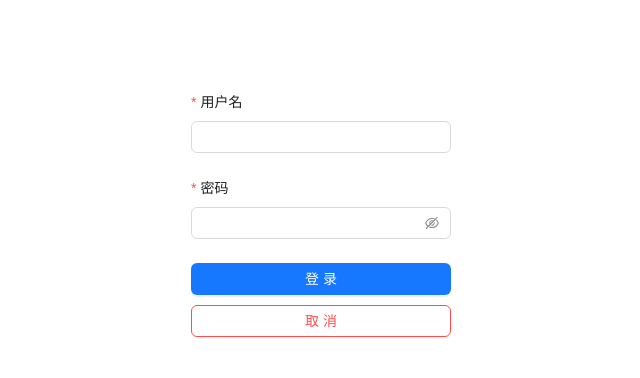
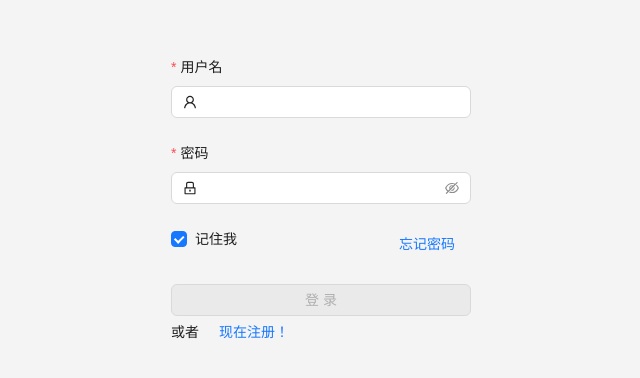
Before and after one commit to sugar-zero/diary-jia-wen-notes, a Vue app: page /login in a window 1280 px wide. Shown: the part 186-564 px from the top of the page, without its empty margins (319-959 px from the left). Built offline with nearby package versions, Linux system fonts and the light colour scheme.

Commit message:
1. 完成登录页面 2. 表单组件

```diff
--- a/src/assets/main.css
+++ b/src/assets/main.css
@@ -3,20 +3,20 @@
 #app {
   max-width: 1280px;
   margin: 0 auto;
-  padding: 2rem;
+  padding: 0 2rem;
   font-weight: normal;
 }
 
-a,
+/* a,
 .green {
   text-decoration: none;
   color: hsla(160, 100%, 37%, 1);
   transition: 0.4s;
   padding: 3px;
-}
+} */
 
 body {
-  background-color: #fff
+  background-color: #f4f4f5;
 }
 
 @media (hover: hover) {
@@ -33,7 +33,6 @@ body {
 
   #app {
     display: grid;
-    /* grid-template-columns: 1fr 1fr; */
     padding: 0 2rem;
   }
 }
--- a/src/components/componentsForm.vue
+++ b/src/components/componentsForm.vue
@@ -3,6 +3,7 @@
       :model="formData"
       name="basic"
       :layout="formConfig.inline"
+      @finish="onFinish"
     >
     <template v-for="(formItem,index) in formLabelData" :key="index">
       <a-form-item
@@ -11,21 +12,26 @@
         :name="formItem.model"
         :rules="[{ required: true, message: '请输入'+ formItem.label }]"
       >
-        <a-input v-model:value="formData[formItem.model]" v-if="formItem.type != 'passwd'"/>
-        <a-input-password v-model:value="formData[formItem.model]" v-else/>
+        <a-input v-model:value="formData[formItem.model]" v-if="formItem.type != 'passwd'"><template #prefix><component :is="icons[formItem.icon]" /></template></a-input>
+        <a-input-password v-model:value="formData[formItem.model]" v-else><template #prefix><component :is="icons[formItem.icon]"/></template></a-input-password>
       </a-form-item>
     </template>
     <!-- 按钮组 -->
     <div :style="formConfig.buttonStyle">
       <template v-for="(formConfigItem,index) in formConfig.button" :key="index">
-        <a-button :shape="formConfigItem.shape" danger :disabled="formConfigItem.disabled" v-if = "formConfigItem.type == 'danger'">{{formConfigItem.label}}</a-button>
-        <a-button :shape="formConfigItem.shape" ghost :disabled="formConfigItem.disabled" v-else-if = "formConfigItem.type == 'ghost'" >{{formConfigItem.label}}</a-button>
-        <a-button :shape="formConfigItem.shape" :disabled="formConfigItem.disabled" :type="formConfigItem.type ? formConfigItem.type : 'primary'" v-else>{{formConfigItem.label}}</a-button>
+        <a-button html-type="submit" :shape="formConfigItem.shape" danger :disabled="formConfigItem.disabled" v-if = "formConfigItem.type == 'danger'">{{formConfigItem.label}}</a-button>
+        <a-button html-type="submit" :shape="formConfigItem.shape" ghost :disabled="formConfigItem.disabled" v-else-if = "formConfigItem.type == 'ghost'" >{{formConfigItem.label}}</a-button>
+        <a-button html-type="submit" :shape="formConfigItem.shape" :disabled="formConfigItem.disabled" :type="formConfigItem.type ? formConfigItem.type : 'primary'" v-else>{{formConfigItem.label}}</a-button>
       </template>
     </div>
     </a-form>
   </template>
   <script lang="ts" setup>
-  import { defineProps } from "vue"
-  const {formData,formLabelData,formConfig} = defineProps(['formData','formLabelData','formConfig'])
+  import { defineProps,getCurrentInstance, type ComponentInternalInstance, ref } from "vue"
+  const {formData,formLabelData,formConfig,} = defineProps(['formData','formLabelData','formConfig'])
+  const proxy = getCurrentInstance() as ComponentInternalInstance
+  const icons = getCurrentInstance()?.appContext.config.globalProperties.$icons
+  const onFinish = (values: any) => {
+    proxy.emit('edit', values)
+  };
   </script>
--- a/src/main.ts
+++ b/src/main.ts
@@ -1,16 +1,29 @@
 import './assets/main.css'
 import { createApp } from 'vue'
+import { nextTick } from "@vue/runtime-core"
 import { Button, message } from 'ant-design-vue';
 import 'ant-design-vue/dist/reset.css'
 import { createPinia } from 'pinia'
+// 引入icon
+import * as Icons from '@ant-design/icons-vue';
 
 import App from './App.vue'
 import router from './router'
 
 const app = createApp(App)
 
+// 把icons注册到全局
+// Object.keys(Icons).forEach(key => {
+//     app.component(key, Icons[key])
+// })
+
 app.use(createPinia())
 app.use(router)
 
 app.use(Button).mount('#app')
-app.config.globalProperties.$message = message;
+
+nextTick(() => {
+    app.config.globalProperties.$icons = Icons
+    app.config.globalProperties.$message = message;
+    for (const key in Icons) { app.component(key, Icons[key]) }
+})
--- a/src/router/index.ts
+++ b/src/router/index.ts
@@ -5,8 +5,15 @@ const router = createRouter({
   routes: [
     {
       path: '/',
-      name: 'home',
-      component: () => import('@/views/home.vue')
+      component: () => import('@/views/Main.vue'),
+      redirect: 'home',
+      children:[
+        {
+          path: '/',
+          name: 'home',
+          component: () => import('@/views/home.vue')
+        },
+      ]
     },
     {
       path: '/login',
--- /dev/null
+++ b/src/views/Main.vue
@@ -0,0 +1,30 @@
+<script setup lang="ts">
+import {RouterView } from 'vue-router'
+import type { CSSProperties } from 'vue';
+const siderStyle: CSSProperties = {
+  textAlign: 'center',
+  lineHeight: '120px',
+  color: '#fff',
+  backgroundColor: 'rgba(255,255,255,0)',
+};
+const contentStyle: CSSProperties = {
+  textAlign: 'center',
+  minHeight: 120,
+  lineHeight: '120px',
+  padding: "0 2rem",
+};
+</script>
+
+<template>
+    <a-layout style="height: 100vh;">
+        <a-layout-sider :style="siderStyle"></a-layout-sider>
+        <a-layout>
+            <a-layout-content :style="contentStyle"><RouterView /></a-layout-content>
+            <a-layout-footer>Footer</a-layout-footer>
+        </a-layout>
+    </a-layout>
+</template>
+
+<style scoped>
+#app {}
+</style>
--- a/src/views/home.vue
+++ b/src/views/home.vue
@@ -1,8 +1,13 @@
 <script setup lang="ts">
+import { ref } from 'vue';
+
+const loading = ref(true);
 </script>
 
 <template>
-  This Home
+  <a-card style="width: 50vw" :loading="loading">
+    loading
+  </a-card>
 </template>
 
 <style scoped></style>
--- a/src/views/login.vue
+++ b/src/views/login.vue
@@ -1,39 +1,98 @@
 <script setup lang="ts">
-import loginForm from '@/components/componentsForm.vue'
-import { reactive, ref } from 'vue';
+import { reactive, ref, getCurrentInstance, type ComponentInternalInstance, computed } from 'vue';
+const proxy = getCurrentInstance() as ComponentInternalInstance
+const icons = getCurrentInstance()?.appContext.config.globalProperties.$icons
 const formConfig = ref({
   inline:"vertical",
   button:[
     {
     type:"primary",
-    label:"登录"
-    },
-    {
-    type:"danger",
-    label:"取消",
-    },
+    label:"登录",
+    }
   ],
   buttonStyle:"gap: 10px;display: flex;flex-direction: column;"
 })
 const formData = ref({
   username: "",
-  passwd: ""
+  passwd: "",
+  remember:true
 })
-const formLabelData = reactive([
-  {
-  model:"username",
-  label:"用户名",
-  },
-  {
-  model:"passwd",
-  label:"密码",
-  type:"passwd"
-  },
-])
+const onFinish = (value:Object) =>{
+  console.log(value)
+}
+const disabled = computed(() => {
+  return !(formData.value.username && formData.value.passwd);
+});
 </script>
 
 <template>
-  <loginForm :formLabelData = formLabelData :formData = formData :formConfig = formConfig />
+  <a-form
+    :model="formData"
+    layout="vertical"
+    name="login"
+    class="login-form"
+    @finish="onFinish"
+  >
+    <a-form-item
+      label="用户名"
+      name="username"
+      :rules="[{ required: true, message: '请输入用户名' }]"
+    >
+      <a-input v-model:value="formData.username">
+        <template #prefix>
+          <UserOutlined class="site-form-item-icon" />
+        </template>
+      </a-input>
+    </a-form-item>
+
+    <a-form-item
+      label="密码"
+      name="passwd"
+      :rules="[{ required: true, message: '请输入密码' }]"
+    >
+      <a-input-password v-model:value="formData.passwd">
+        <template #prefix>
+          <LockOutlined class="site-form-item-icon" />
+        </template>
+      </a-input-password>
+    </a-form-item>
+
+    <a-form-item >
+      <a-form-item name="remember" no-style>
+        <a-checkbox v-model:checked="formData.remember">记住我</a-checkbox>
+        <a-button class="login-form-forgot" type="link">忘记密码</a-button>
+      </a-form-item>
+    </a-form-item>
+
+    <a-form-item>
+      <a-button :disabled="disabled" type="primary" html-type="submit" class="login-form-button">
+        登录
+      </a-button>
+      或者
+      <a-button type="link">现在注册！</a-button>
+    </a-form-item>
+  </a-form>
 </template>
 
-<style scoped></style>
+<style scoped>
+@media (min-width: 1024px){
+  .login-form{
+    width:300px;
+  }
+}
+.login-form{
+  position: relative;
+  display: flex;
+  justify-content: center;
+  /* align-items: center; */
+  min-height: 100vh;
+  flex-direction: column
+}
+.login-form-forgot {
+  float: right;
+}
+.login-form-button {
+  width: 100%;
+}
+
+</style>
```
Also changed, not shown: components.d.ts (+8 -0 lines).
